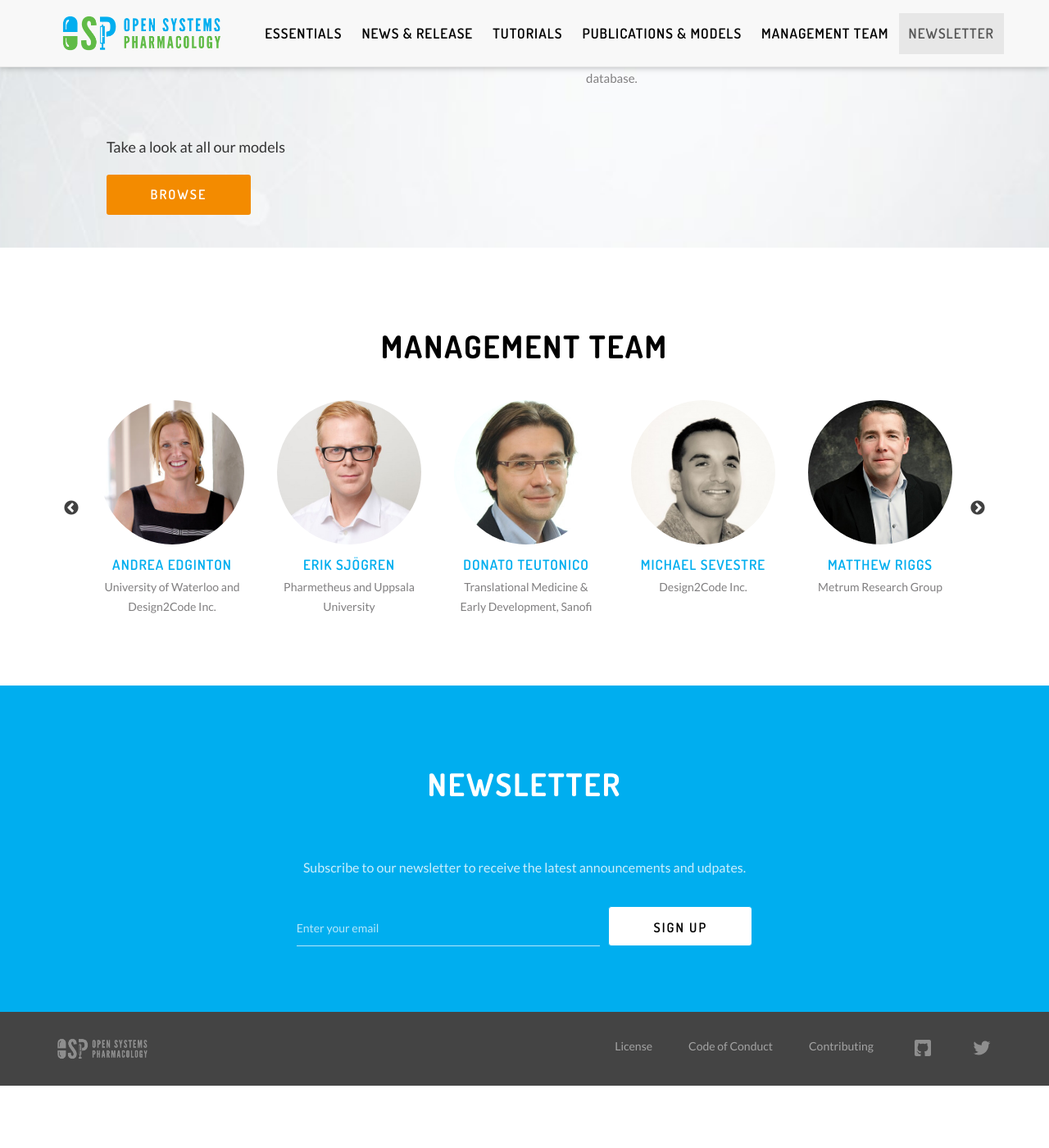
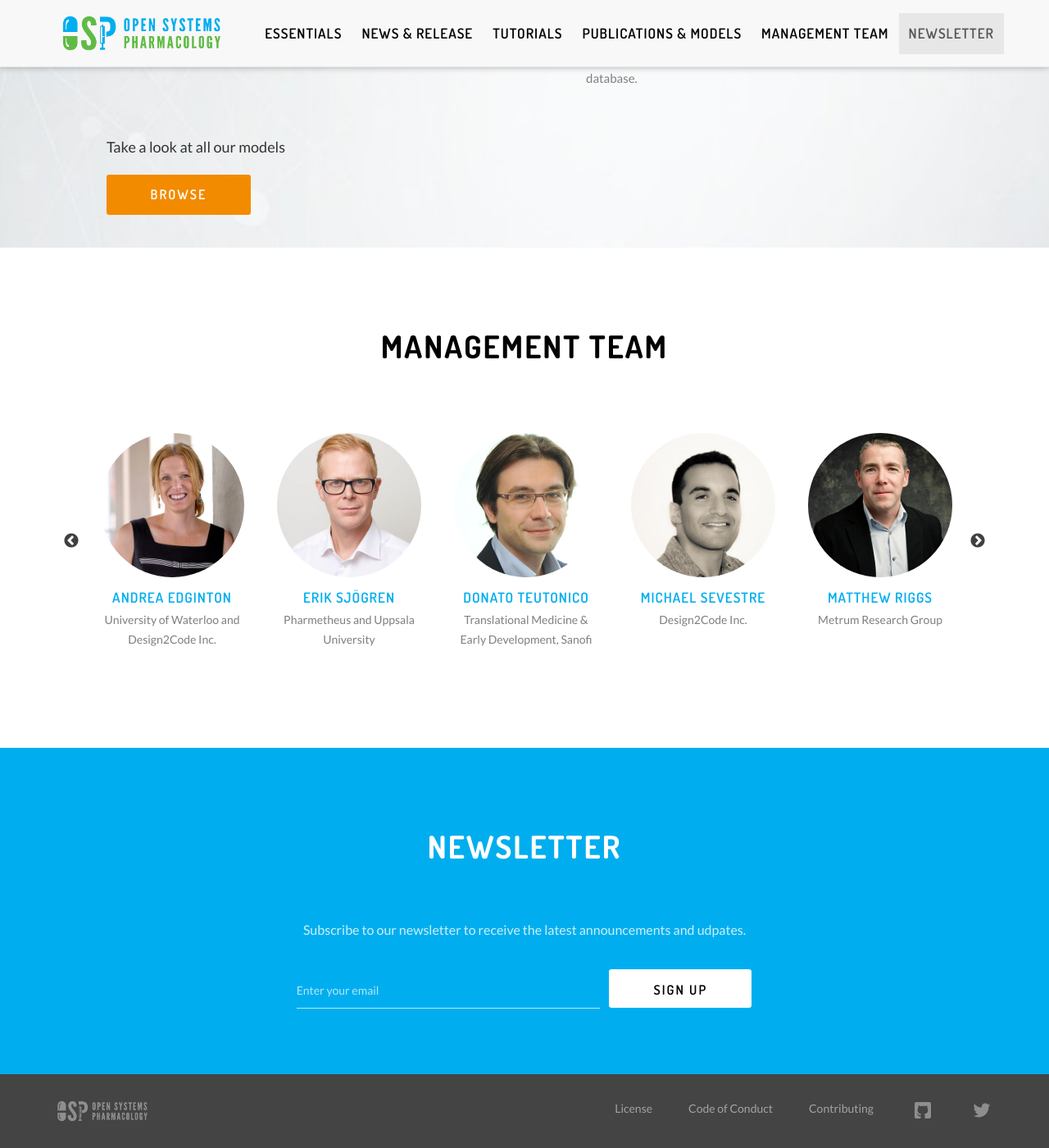
Before and after one commit to Open-Systems-Pharmacology/open-systems-pharmacology.github.io, a Jekyll site: the page built from index.md, in a window 1280 px wide and 1400 px high, scrolled down 3266 px. Shown: the whole window at 82% size. Built offline with Jekyll 4.4.1, drawn with Linux system fonts in a browser that asks for light colours; before the commit the page ends 4590 px from its top, so only the background shows below that.

Commit message:
Fixes more spacing (#47)

```diff
--- a/_includes/team.html
+++ b/_includes/team.html
@@ -1,6 +1,7 @@
 <section id="team" class="team section">
   <div class="container">
     <h2>Management Team</h2>
+    <div class="section_area">
       <div class="team-row">
         <div class="team-container wow fadeInLeft delay-05s">
           {% assign shuffled_team = site.team  | shuffle %}
@@ -15,5 +16,7 @@
           {% endfor %}
         </div>
       </div>
+
+    </div>
   </div>
 </section>
--- a/_sass/_team.scss
+++ b/_sass/_team.scss
@@ -5,7 +5,7 @@
     display: flex;
     justify-content: center;
     padding: 0 32px;
-    margin-bottom: 64px;
+    margin-bottom: 60px;
   }
 
   .team-container {
--- a/js/site.js
+++ b/js/site.js
@@ -8,7 +8,6 @@ $(document).ready(function () {
   // jQuery for page scrolling feature - requires jQuery Easing plugin
   $(function () {
     var navOffset = $("#navbar").height();
-    console.log(navOffset);
     $("a.page-scroll").bind("click", function (event) {
       var $anchor = $(this);
       $("html, body")
```
Lines whose indentation alone changed are shown as unchanged.
